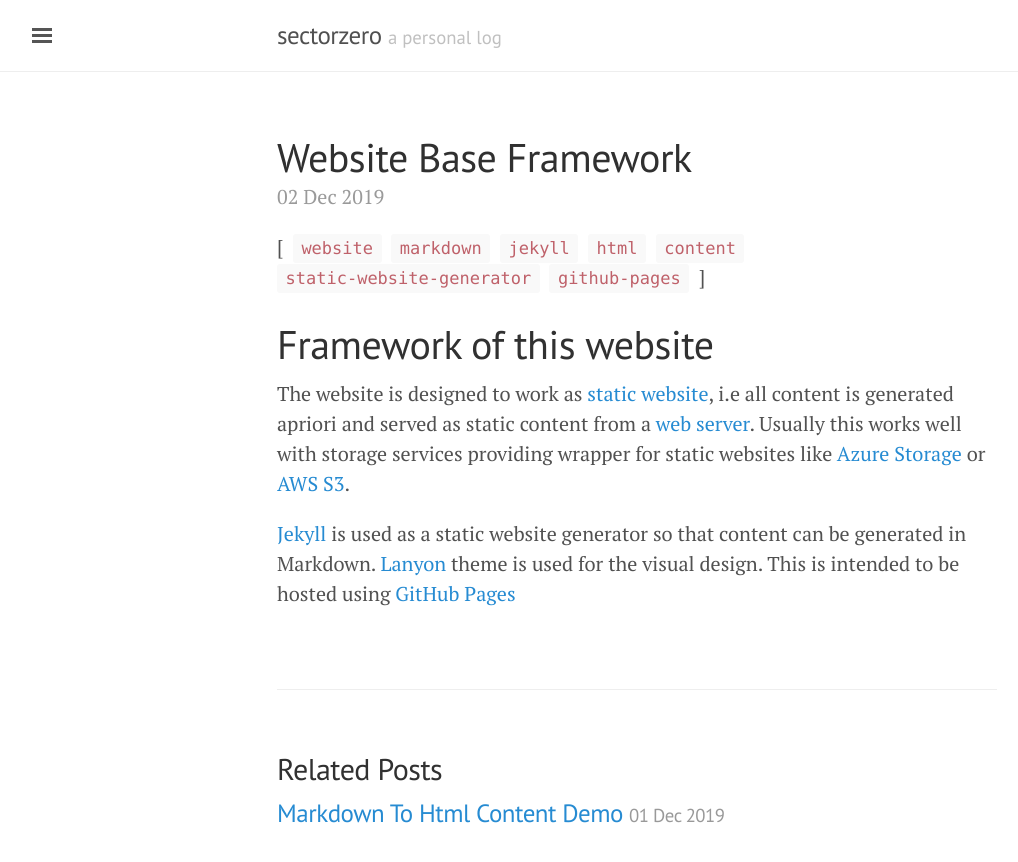
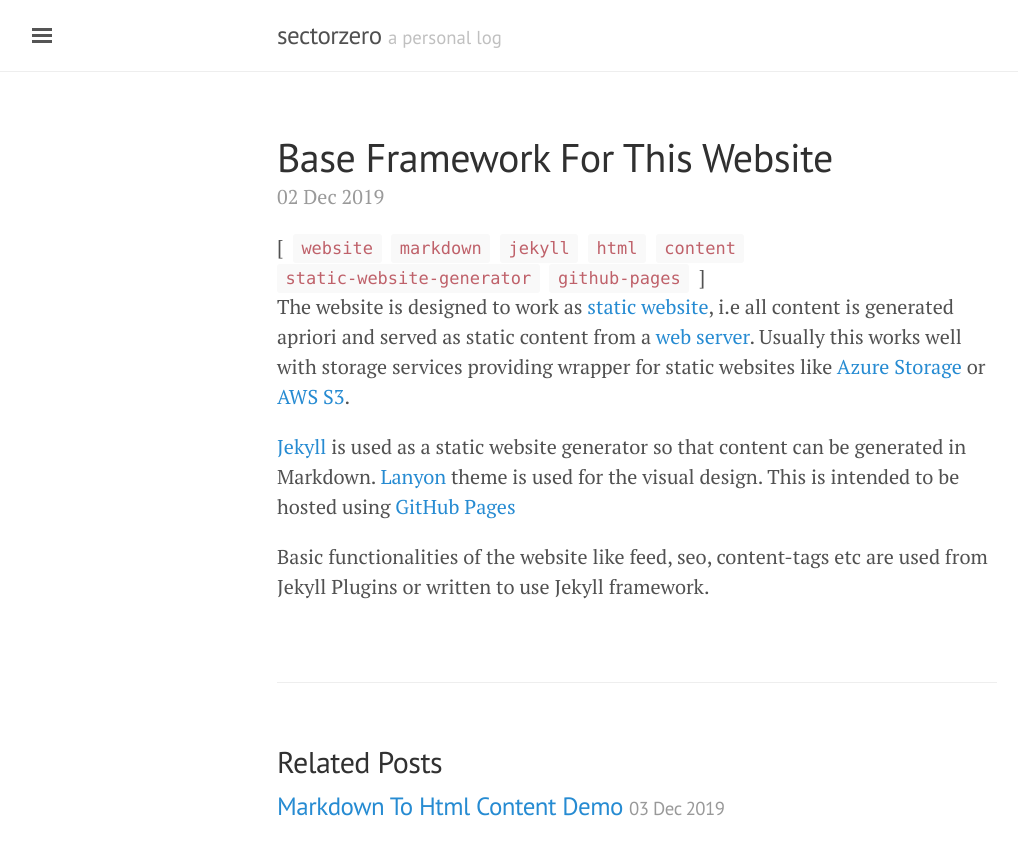
Before and after one commit to sectorzero/sectorzero.github.io, a Jekyll site: the page built from _posts/2019-12-02-website-base.md, in a window 1280 px wide. Shown: the top 862 px of the page, without its empty margins (3-1021 px from the left). Built offline with Jekyll 4.4.1, drawn with Linux system fonts in a browser that asks for light colours.

Commit message:
Updated base content

```diff
--- a/_posts/2019-12-02-website-base.md
+++ b/_posts/2019-12-02-website-base.md
@@ -1,7 +1,7 @@
 ---
 layout: post
 id: e4db1702-2846-40a4-bef8-559f9b065b44
-title : Website Base Framework
+title : Base Framework For This Website
 description: Description of the framework used for building this static website
 tags: website markdown jekyll html content static-website-generator github-pages
 category: web
@@ -9,8 +9,8 @@
   - /post/website-base/
 ---
 
-# Framework of this website
-
 The website is designed to work as [static website](https://en.wikipedia.org/wiki/Static_web_page), i.e all content is generated apriori and served as static content from a [web server](https://en.wikipedia.org/wiki/Web_server). Usually this works well with storage services providing wrapper for static websites like [Azure Storage](https://docs.microsoft.com/en-us/azure/storage/blobs/storage-blob-static-website) or [AWS S3](https://docs.aws.amazon.com/AmazonS3/latest/dev/WebsiteHosting.html).
 
 [Jekyll](https://jekyllrb.com/) is used as a static website generator so that content can be generated in Markdown. [Lanyon](http://lanyon.getpoole.com/) theme is used for the visual design. This is intended to be hosted using [GitHub Pages](https://help.github.com/en/github/working-with-github-pages/setting-up-a-github-pages-site-with-jekyll)
+
+Basic functionalities of the website like feed, seo, content-tags etc are used from Jekyll Plugins or written to use Jekyll framework.
```
Also changed, not shown: _posts/2019-12-03-content-demo.md (renamed from _posts/2019-12-01-content-demo.md).
